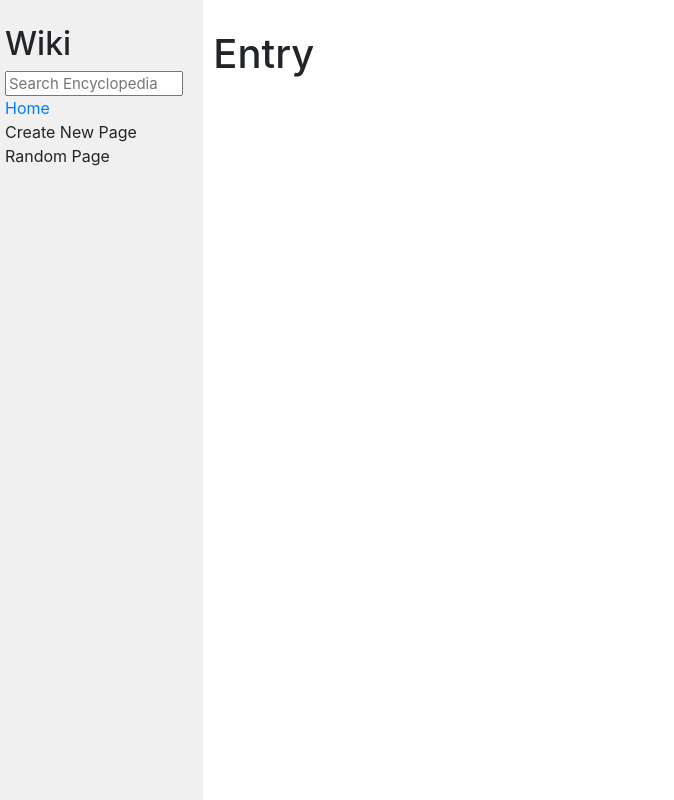
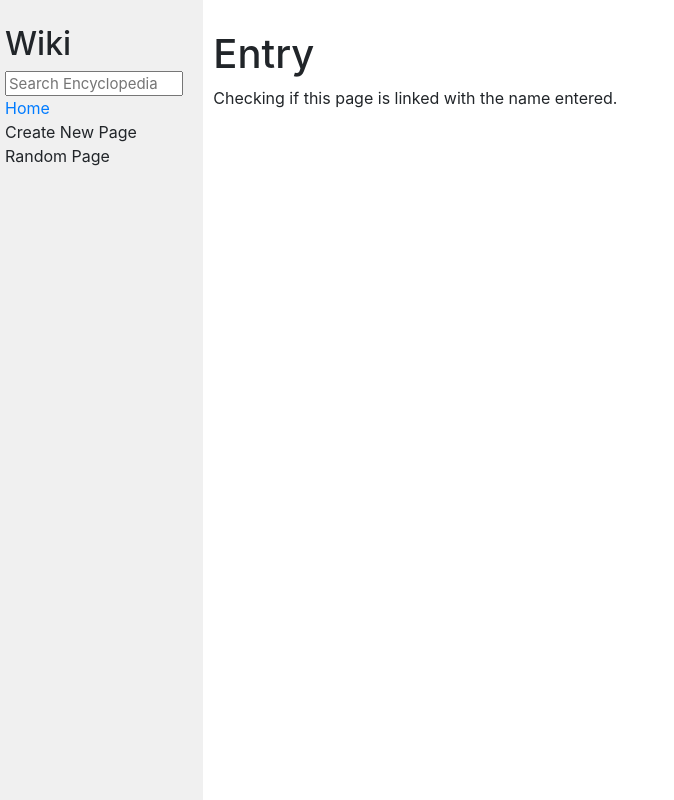
Before and after one commit to ZanabrE/CS50-Web, a Django app: template wiki/encyclopedia/templates/encyclopedia/entry.html in a window 1280 px wide. Shown: the whole page, without its empty margins (0-674 px from the left). Run offline with Django 5.2, Linux system fonts and the light colour scheme; the template is opened without the code that fills it, so the values that code supplies are empty; some libraries are stand-ins or nearby versions.

Commit message:
modified: encyclopedia/templates/encyclopedia/entry.html

```diff
--- a/wiki/encyclopedia/templates/encyclopedia/entry.html
+++ b/wiki/encyclopedia/templates/encyclopedia/entry.html
@@ -6,5 +6,6 @@
 
 {% block body %}
     <h1>Entry</h1>
+    <p>Checking if this page is linked with the name entered.</p>
 
 {% endblock %}
```
